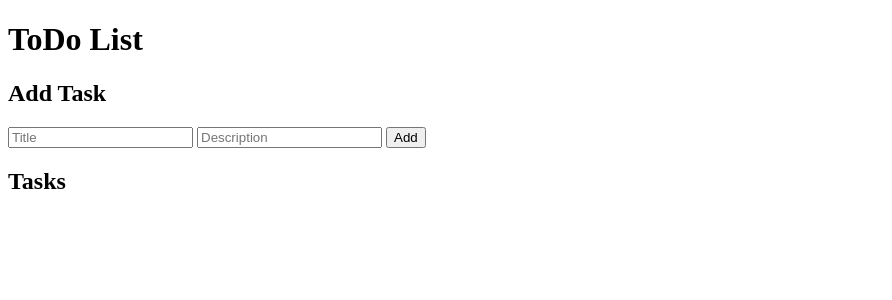
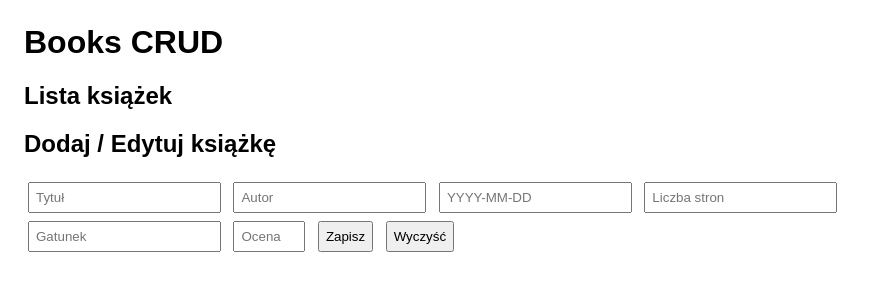
Before and after one commit to DanielTymoshenko-ux/CRUD-project, a Python web app: template templates/index.html in a window 1280 px wide. Shown: the top 300 px of the page, without its empty margins (0-892 px from the left). Run offline with Jinja, Linux system fonts and the light colour scheme; the template is opened without the code that fills it, so the values that code supplies are empty.

Commit message:
Update index.html

```diff
--- a/templates/index.html
+++ b/templates/index.html
@@ -1,21 +1,33 @@
-<!DOCTYPE html>
-<html lang="en">
+<!doctype html>
+<html lang="pl">
 <head>
-  <meta charset="UTF-8">
-  <title>ToDo CRUD</title>
-  <script src="/static/script.js" defer></script>
+<meta charset="utf-8">
+<meta name="viewport" content="width=device-width,initial-scale=1">
+<title>Books CRUD</title>
+<style>
+body{font-family:Arial,Helvetica,sans-serif;max-width:900px;margin:24px}
+input,button{padding:6px;margin:4px}
+.book{border:1px solid #ddd;padding:8px;margin:6px 0;border-radius:6px}
+</style>
 </head>
 <body>
-  <h1>ToDo List</h1>
-
-  <h2>Add Task</h2>
-  <form id="addForm">
-    <input type="text" id="taskTitle" placeholder="Title" required>
-    <input type="text" id="taskDesc" placeholder="Description">
-    <button type="button" onclick="addTask()">Add</button>
-  </form>
-
-  <h2>Tasks</h2>
-  <ul id="taskList"></ul>
+<h1>Books CRUD</h1>
+<section>
+<h2>Lista książek</h2>
+<div id="books"></div>
+</section>
+<section>
+<h2>Dodaj / Edytuj książkę</h2>
+<input id="bookId" type="hidden">
+<input id="title" placeholder="Tytuł">
+<input id="author" placeholder="Autor">
+<input id="published_date" placeholder="YYYY-MM-DD">
+<input id="pages" type="number" min="0" placeholder="Liczba stron">
+<input id="genre" placeholder="Gatunek">
+<input id="rating" type="number" min="0" max="5" step="0.1" placeholder="Ocena (0-5)">
+<button id="saveBtn">Zapisz</button>
+<button id="clearBtn">Wyczyść</button>
+</section>
+<script src="app.js"></script>
 </body>
 </html>
```
